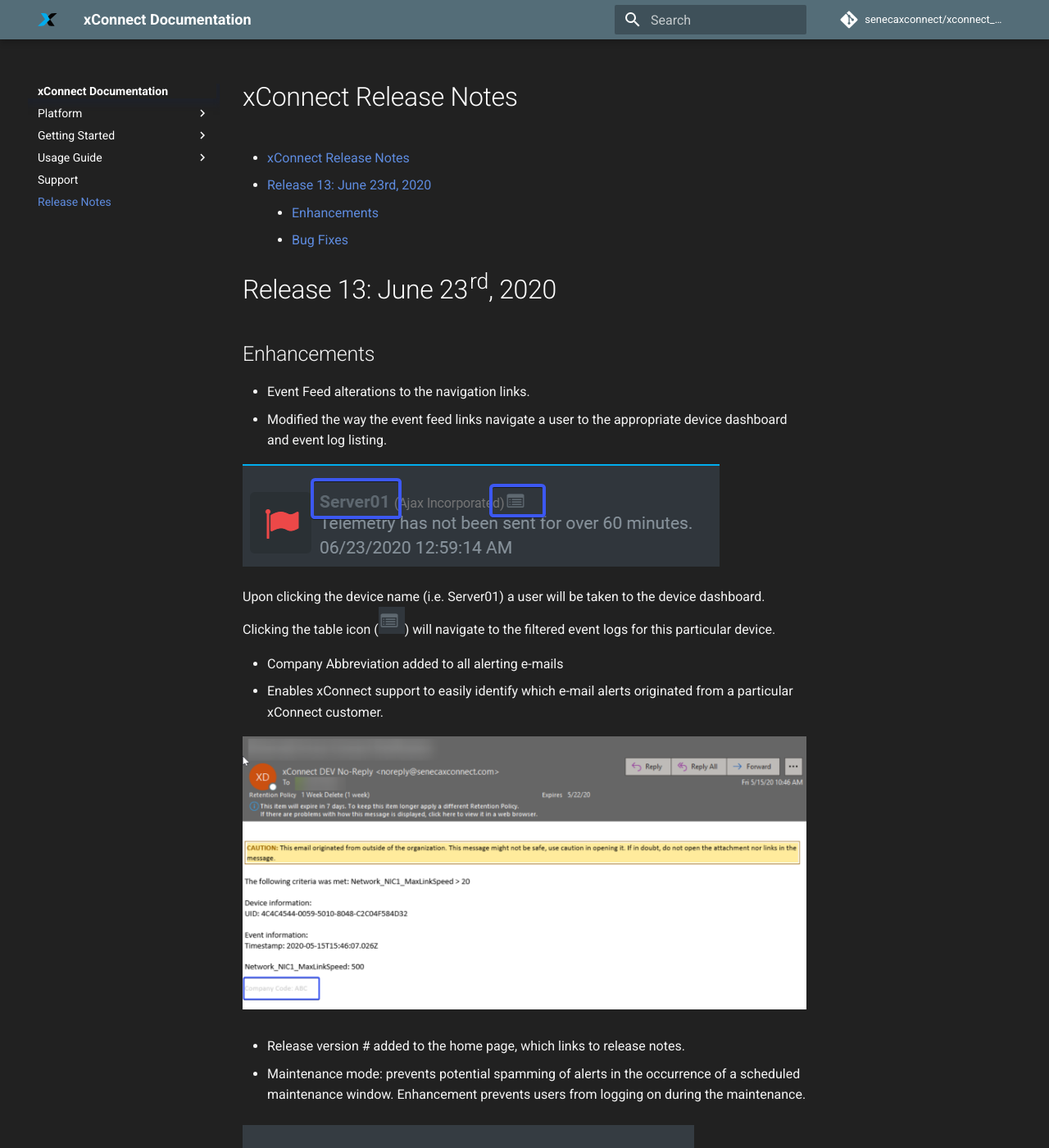
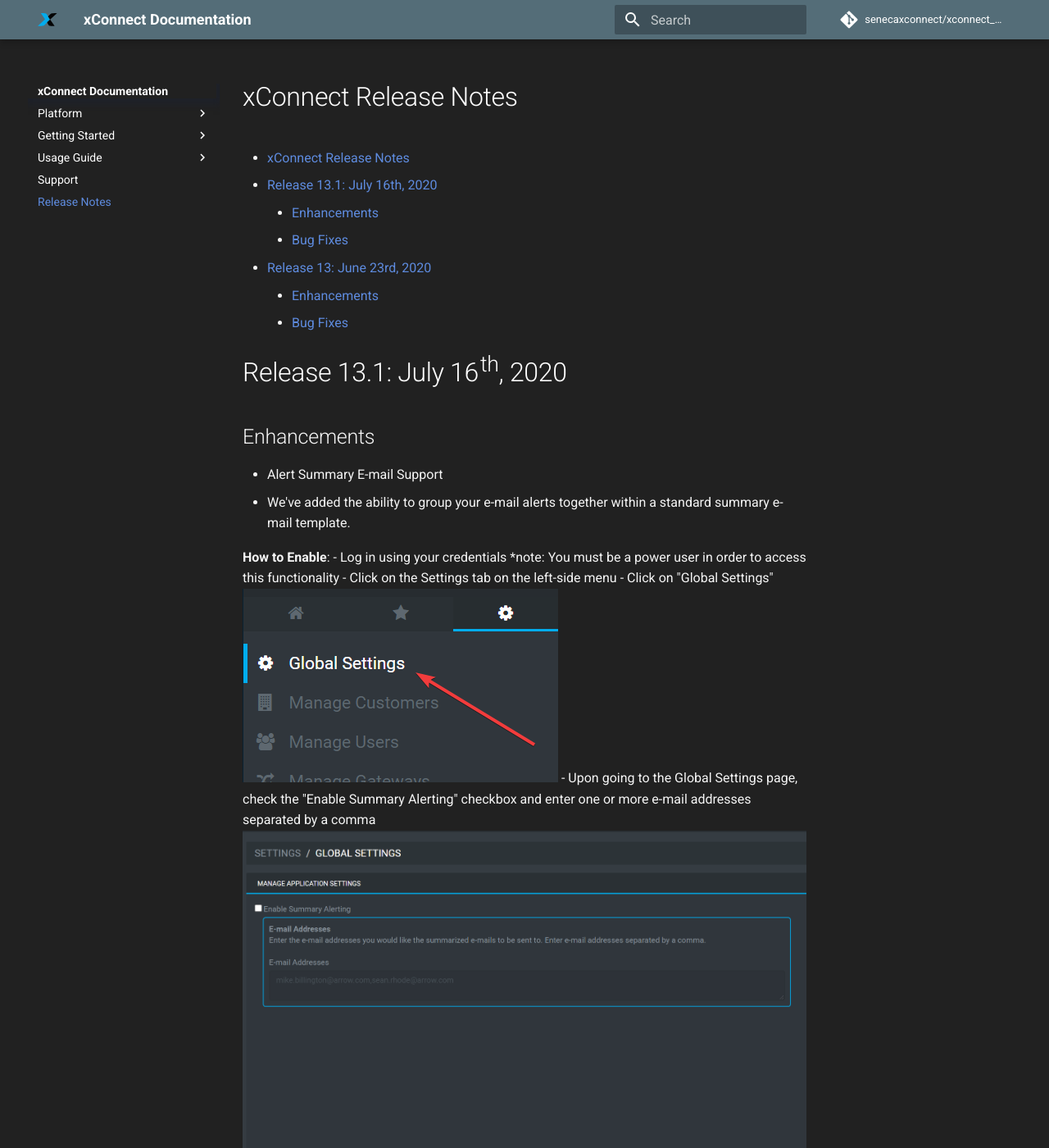
Before and after one commit to senecaxconnect/xconnect_docs, an MkDocs documentation site: the page built from docs/Release_Notes.md, in a window 1280 px wide and 1400 px high. Shown: the whole window at 82% size. Built offline with MkDocs 1.6.1 and Material for MkDocs 9.7.7, drawn with Linux system fonts in a browser that asks for light colours; comment, search, counter and statistics services are not loaded; some of the changed text lies outside the part shown.

Commit message:
Release notes v.13.1

```diff
--- a/docs/Release_Notes.md
+++ b/docs/Release_Notes.md
@@ -1,5 +1,26 @@
 # xConnect Release Notes
 [TOC]
+
+# Release 13.1: July 16th, 2020
+
+## Enhancements
+- Alert Summary E-mail Support
+   - We've added the ability to group your e-mail alerts together within a standard summary e-mail template.
+
+   **How to Enable**:
+     - Log in using your credentials *note: You must be a power user in order to access this functionality
+     - Click on the Settings tab on the left-side menu
+     - Click on "Global Settings"
+     ![Side Navigation](images/menu_global_settings.png "Global Settings")
+     - Upon going to the Global Settings page, check the "Enable Summary Alerting" checkbox and enter one or more e-mail addresses separated by a comma
+     ![Settings](images/global_settings.png "Global Settings")
+     - Once finished, click the "Apply" button
+
+    Once enabled, you will no longer receive individual e-mail alerts based on your event configurations.
+    A summarized e-mail will be sent that lists the impacted devices and the criteria of the event.
+
+## Bug Fixes
+- Newly added devices will now automatically be applied with e-mail alerts, remote commands, or third party connectors based on the enabled Global Event Configurations.
 
 # Release 13: June 23rd, 2020
 
```
Also changed, not shown: docs/images/global_settings.png (added), docs/images/menu_global_settings.png (added).
